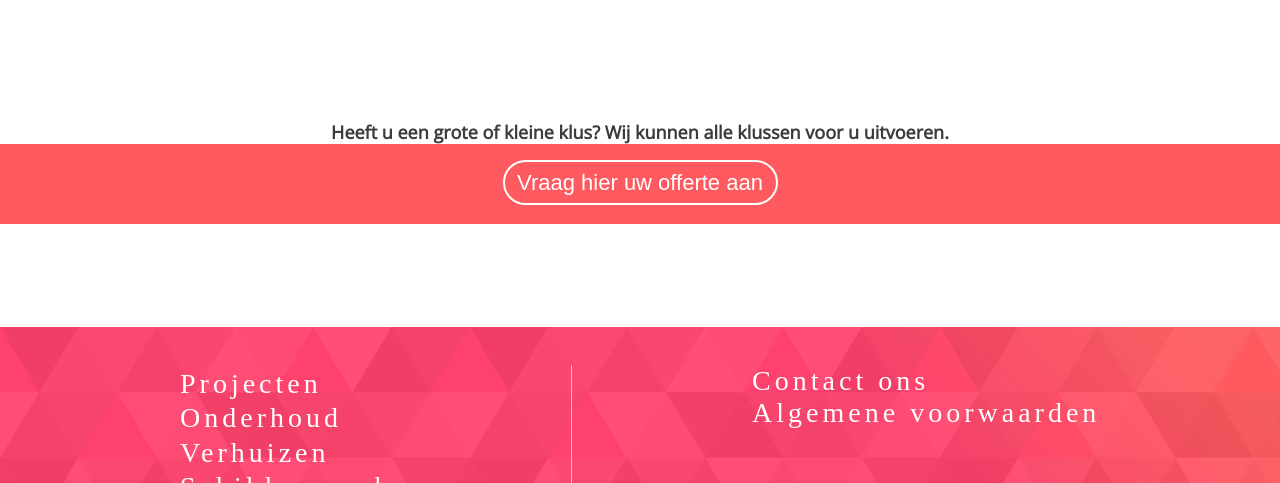
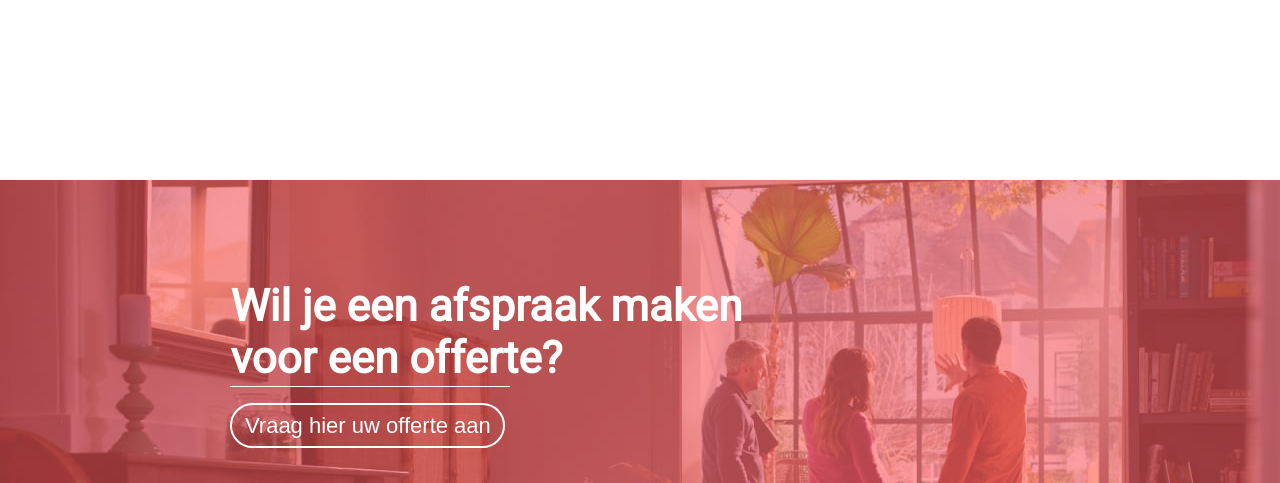
Before and after one commit to Luuk-2k/Hals, a plain HTML site: page index.html in a window 1280 px wide. Shown: the part 1231-1714 px from the top of the page. Drawn offline with nearby package versions, Linux system fonts and the light colour scheme.

Commit message:
offerte stukje

```diff
--- a/assets/css/main.css
+++ b/assets/css/main.css
@@ -178,7 +178,7 @@ footer {
     background-image: url("../../assets/photos/Endless-Constellation.svg");
     height: 250px;
     width: 100vw;
-    margin-top: 8%;
+    /*margin-top: 8%;*/
 }
 
 .footer-content {
@@ -206,21 +206,19 @@ footer {
 }
 
 .z-projecten {
-    height: 80px;
+    height: 400px;
     width: 100vw;
-    display: flex;
-    align-content: center;
-    justify-content: center;
-    background-color: #FF5A5F;
-
+    float: left;
+    background-image: url("../../assets/photos/klus.png");
+    margin-top: 20vh;
 }
 
 .projecten-title {
-    text-align: center;
-    font-size: 18px;
-    font-family: "Open Sans";
-    color: #3C3C3C;
+    font-size: 44px;
+    font-family:roboto;
+    color: #ffffff;
     margin-top: 100px;
+
 }
 
 .projecten-button {
@@ -234,7 +232,6 @@ footer {
     margin-top: 16px;
     transition: .2s ease-in-out;
     cursor: pointer;
-
 }
 
 .projecten-button:hover {
@@ -242,3 +239,6 @@ footer {
     background-color: white;
     color: #FF5A5F;
 }
+.project-container {
+    margin-left: 18%;
+}
--- a/index.html
+++ b/index.html
@@ -78,10 +78,14 @@
         </div>
     </div>
 
-    <h1 class="projecten-title">Heeft u een grote of kleine klus? Wij kunnen alle klussen voor u uitvoeren.</h1>
 
     <div class="z-projecten">
-        <button class="projecten-button">Vraag hier uw offerte aan</button>
+        <div class="project-container">
+            <h1 class="projecten-title">Wil je een afspraak maken<br> voor een offerte?</h1>
+
+            <div class="underline" style="background-color: white; width: 280px"></div>
+            <button class="projecten-button">Vraag hier uw offerte aan</button>
+        </div>
     </div>
     <footer>
         <div class="footer-content">
```
Also changed, not shown: assets/photos/klus.jpg (added), assets/photos/klus.png (added).
